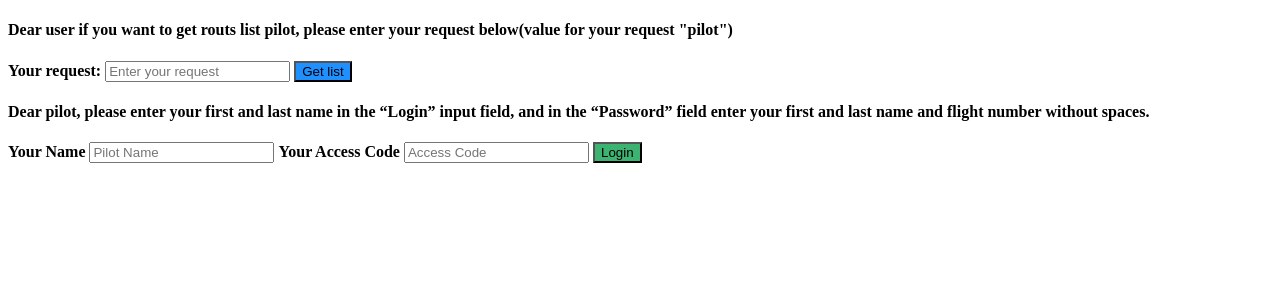
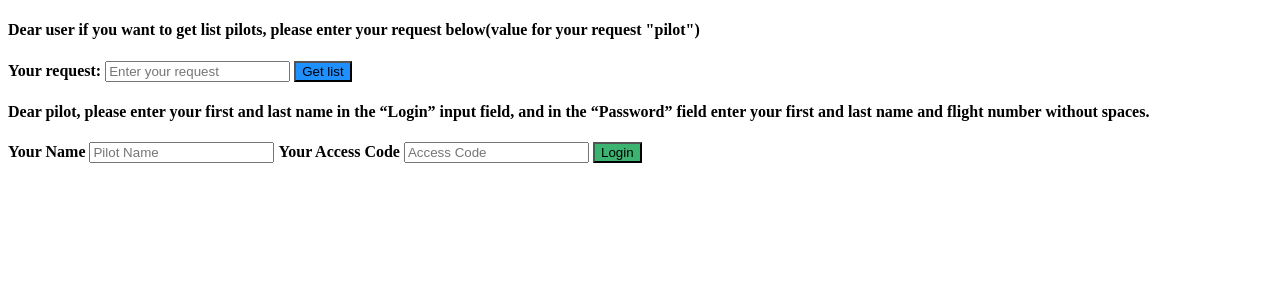
Before and after one commit to DanikaVeresha/SafeAirFlight_Project_using_FaceRecognition_and_OpenCV, a Django app: page /user/get in a window 1280 px wide. Shown: the top 300 px of the page. Run offline with Django 4.2, Linux system fonts and the light colour scheme.

Commit message:
main_commit

```diff
--- a/templates/login.html
+++ b/templates/login.html
@@ -5,7 +5,7 @@
     <meta charset="UTF-8">
     <title>LOGIN</title>
 </head>
-<h4>Dear user if you want to get routs list pilot, please enter your request below(value for your
+<h4>Dear user if you want to get list pilots, please enter your request below(value for your
     request "pilot")</h4>
 <form action="get" method="post">
     {% csrf_token %}
--- a/user/views.py
+++ b/user/views.py
@@ -46,7 +46,7 @@ def get_routs_list_pilot(request):
                                              'company_name',
                                              'flight_number',
                                              'pilot_registration_date')
-            return render(request, 'routs_list_pilot.html', {'list': result})
+            return render(request, 'list_pilot.shtml', {'list': result})
         else:
             return redirect('/user/login')
     return render(request, 'login.html')
```
Also changed, not shown: 1 other file.
